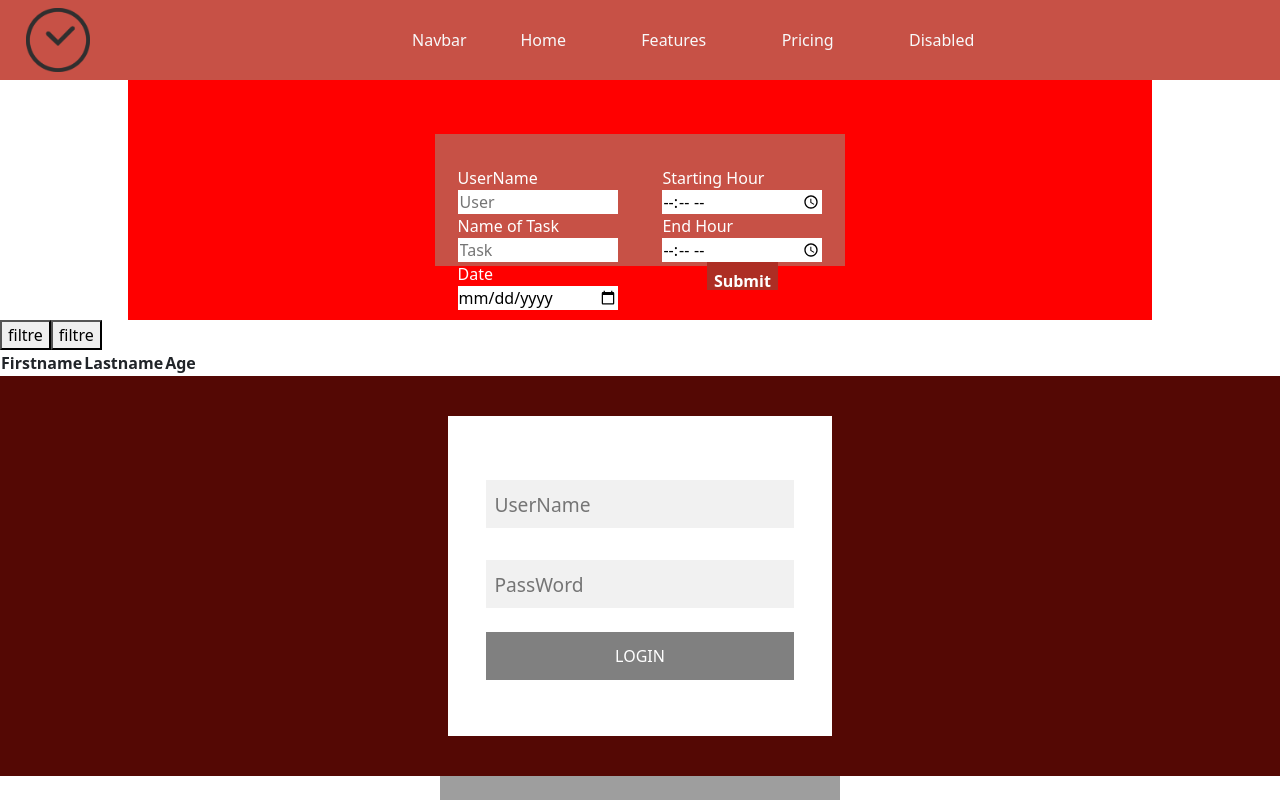
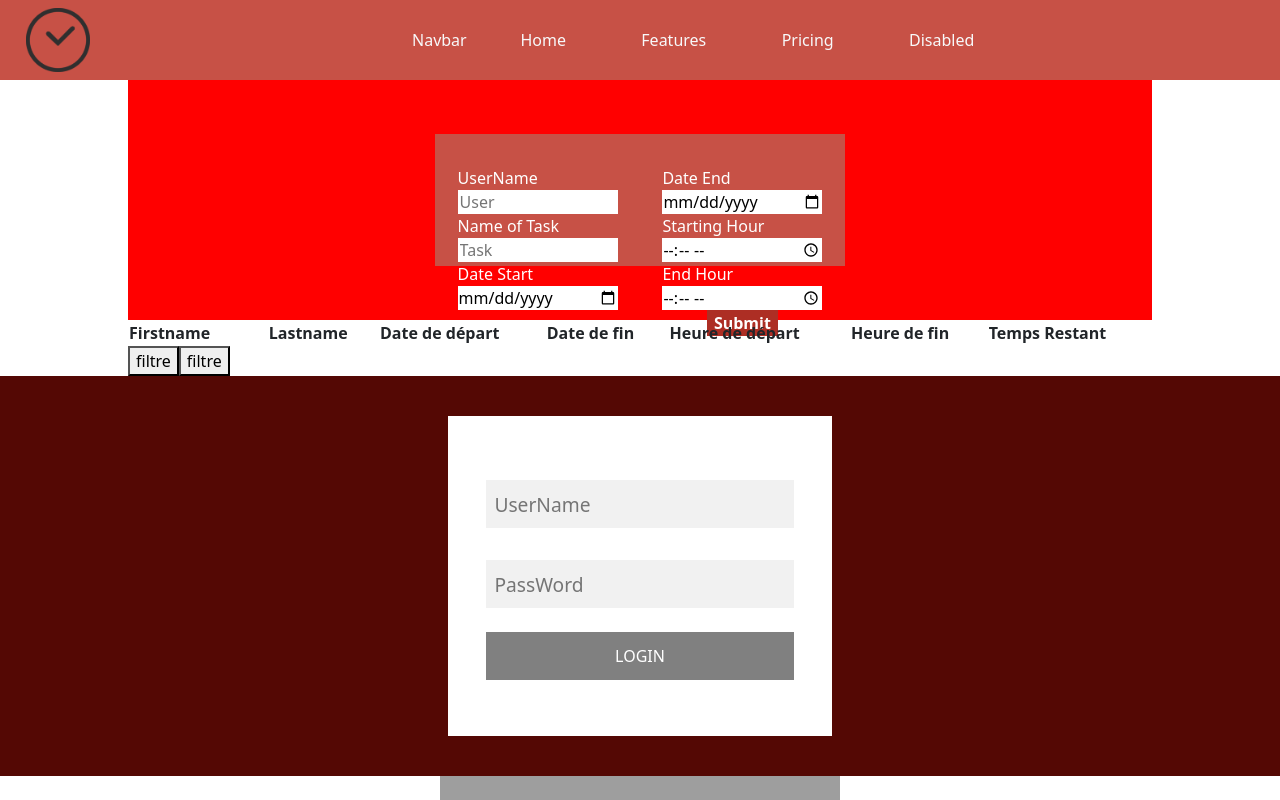
Before and after one commit to Crosimo/Reactee, a React (Create React App) app: page / in a window 1280 px wide. Shown: the top 800 px of the page. Built offline with nearby package versions, Linux system fonts and the light colour scheme; grey boxes are pictures that could not be loaded.

Commit message:
againandagain

```diff
--- a/src/components/Formulaire.js
+++ b/src/components/Formulaire.js
@@ -7,6 +7,7 @@ class Formulaire extends Component {
         myInputUsername: "",
         myInputTaskname: "",
         myInputDate: "",
+        myInputDateEnd: "",
         myInputHourStart: "",
         myInputHourEnd: "",
 
@@ -50,12 +51,16 @@ class Formulaire extends Component {
                             <input onInput={(e) => {
                                 this.inputRenderer("myInputTaskname", e.target.value)
                             }}  className ={classes.myInput} type="text" placeholder="Task"></input>
-                            <label className={classes.myLabel}>Date</label>
+                            <label className={classes.myLabel}>Date Start</label>
                             <input onInput={(e) => {
                                 this.inputRenderer("myInputDate", e.target.value)
                             }} className ={classes.myInput} type="date" ></input>
                         </div>
-                        <div className={classes.contenu}>
+                            <div className={classes.contenu}>
+                            <label className={classes.myLabel}>Date End</label>
+                            <input onInput={(e) => {
+                                this.inputRenderer("myInputDateEnd", e.target.value)
+                            }} className ={classes.myInput} type="date" ></input>
                             <label className={classes.myLabel}>Starting Hour</label>
                             <input onInput={(e) => {
                                 this.inputRenderer("myInputHourStart", e.target.value)
@@ -65,7 +70,8 @@ class Formulaire extends Component {
                                 this.inputRenderer("myInputHourEnd", e.target.value)
                             }} className ={classes.myInput} type="time" ></input>
                             <button type= "submit" className ={classes.myButton}>Submit</button>
-                        </div>
+                            </div>
+
                     </div>
 
                 </form>
--- a/src/components/Formulaire.module.css
+++ b/src/components/Formulaire.module.css
@@ -29,8 +29,7 @@
    background-color: #AD2E24 ;
    border: none;
    width: 50%;
-   padding-top: 0.45rem;
-   padding-bottom: 0.5rem;
+
    height: 1.75rem;
    color: white;
    font-weight: bolder;
--- /dev/null
+++ b/src/components/Organisatiions.module.css
@@ -0,0 +1,18 @@
+.myTd{
+  width: 10%;
+  border: 1px solid black;
+  background-color: #F1F1F1 ;
+
+  box-shadow: 2px 2px 5px rgba(0, 0, 0, 0.25);
+  padding: 0.5rem;
+}
+.myTable{
+    width: 80%;
+}
+.myTableBody{
+    width: 75%;
+}
+.controleur{
+    display: flex;
+    justify-content: center;
+}
--- a/src/components/Organisation.js
+++ b/src/components/Organisation.js
@@ -1,38 +1,52 @@
 import React, { Component } from "react";
-
+import styles from "./Organisatiions.module.css"
 class Organisatiion extends Component {
 
     render() {
         console.log(this.props.myInputs);
     return (
-        <div>
-            <div>
-                  <button>filtre</button>
-                  <button>filtre</button>
-            </div>
-            <table>
-            <tbody>
+        <div className ={styles.controleur}>
+
+            <table className ={styles.myTable}>
+            <tbody className = {styles.myTableBody}>
                   <tr>
                     <th>Firstname</th>
                     <th>Lastname</th>
-                    <th>Age</th>
+                    <th>Date de départ</th>
+                    <th>Date de fin</th>
+                    <th>Heure de départ</th>
+                    <th>Heure de fin</th>
+                    <th>Temps Restant</th>
                   </tr>
             {
                 this.props.myInputs.map((element) => {
                     console.log(element);
+                    let timi = () => {
+                    //     let valeur = parseInt(element.myInputHourStart) - parseInt(element.myInputHourEnd);
+                    //     let
+                    //    return
+                     }
                     return (
-                <React.Fragment >
+
 
                   <tr key = {Math.round()}>
-                    <td>{ element.myInputUsername }</td>
-                    <td>{ element.myInputTaskname}</td>
-                    <td>{  }</td>
+                    <td className ={styles.myTd}>{ element.myInputUsername }</td>
+                    <td className ={styles.myTd}>{ element.myInputTaskname}</td>
+                    <td className ={styles.myTd}>{ element.myInputDate }</td>
+                    <td className ={styles.myTd}>{ element.myInputDateEnd }</td>
+                    <td className ={styles.myTd}>{ element.myInputHourStart }</td>
+                    <td className={styles.myTd}>{element.myInputHourEnd}</td>
+                    <td> { }  </td>
                   </tr>
 
 
-             </React.Fragment>
+
                 )})
                     }
+             <div>
+                  <button>filtre</button>
+                  <button>filtre</button>
+            </div>
             </tbody>
             </table>
          </div>
```
